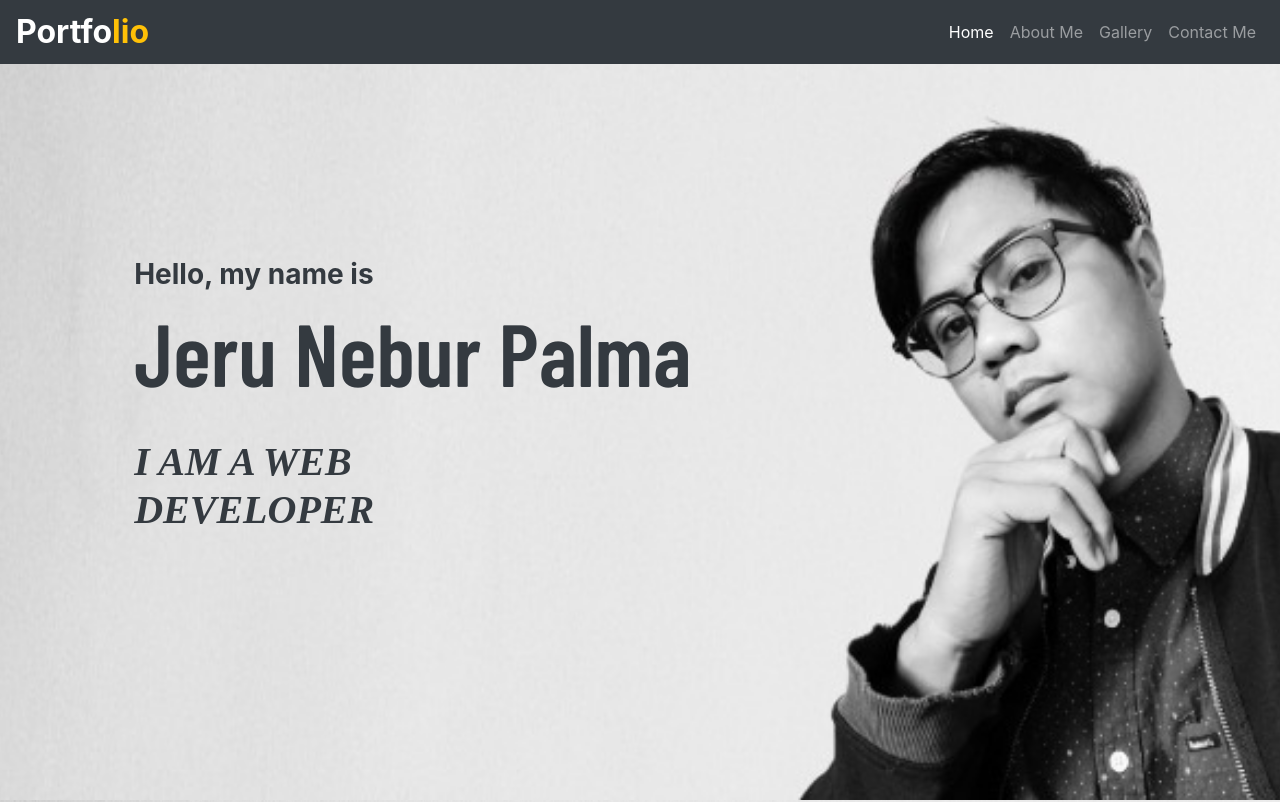
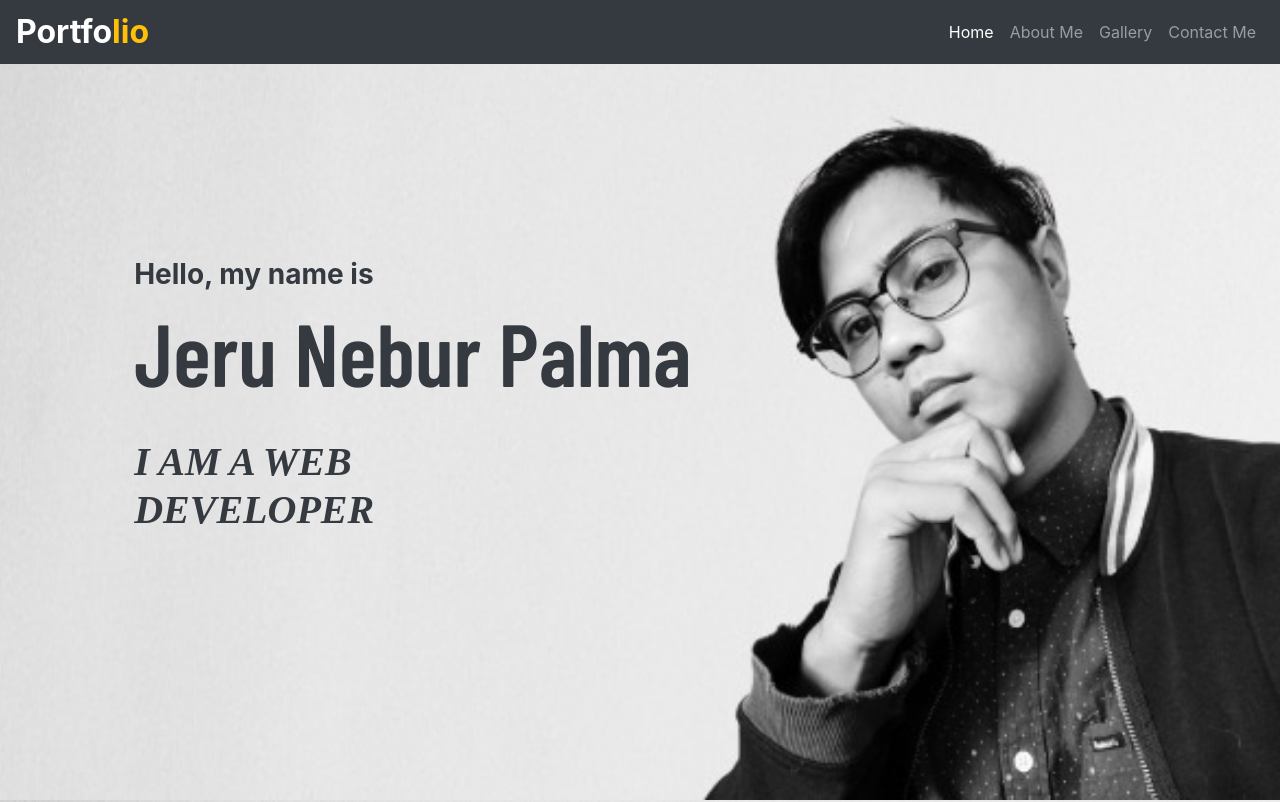
Before and after one commit to jerunsp25/capstone1-palma, a plain HTML site: page index.html in a window 1280 px wide. Shown: the top 802 px of the page. Drawn offline with nearby package versions, Linux system fonts and the light colour scheme; a web font is replaced by a local one.

```diff
--- a/index.css
+++ b/index.css
@@ -47,7 +47,7 @@ h1 {
 #Home {
   background-image: url("./images/HomeBG.jpg");
   background-size: cover;
-  background-position: center;
+  background-position: center right;
   position: relative;
   min-height: 100vh;
   min-width: 100vw;
```
Also changed, not shown: index.html (+1 -1 lines).
